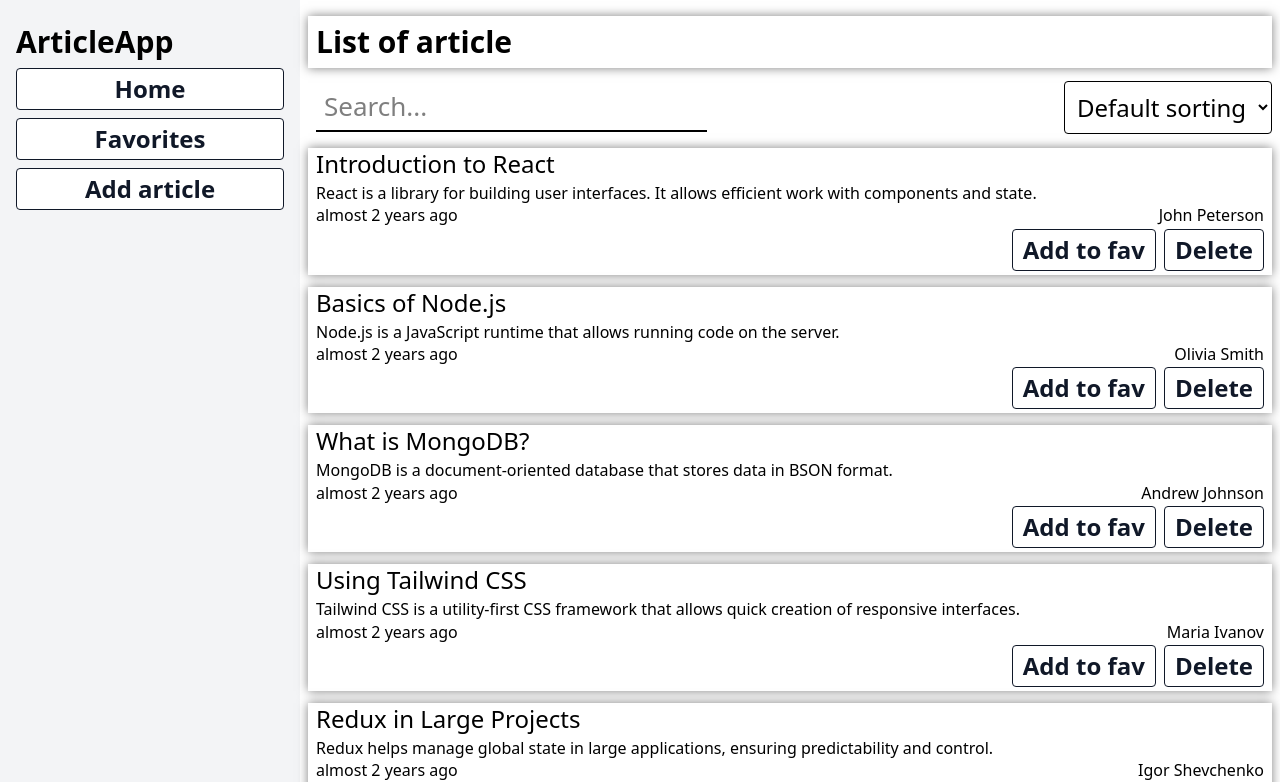
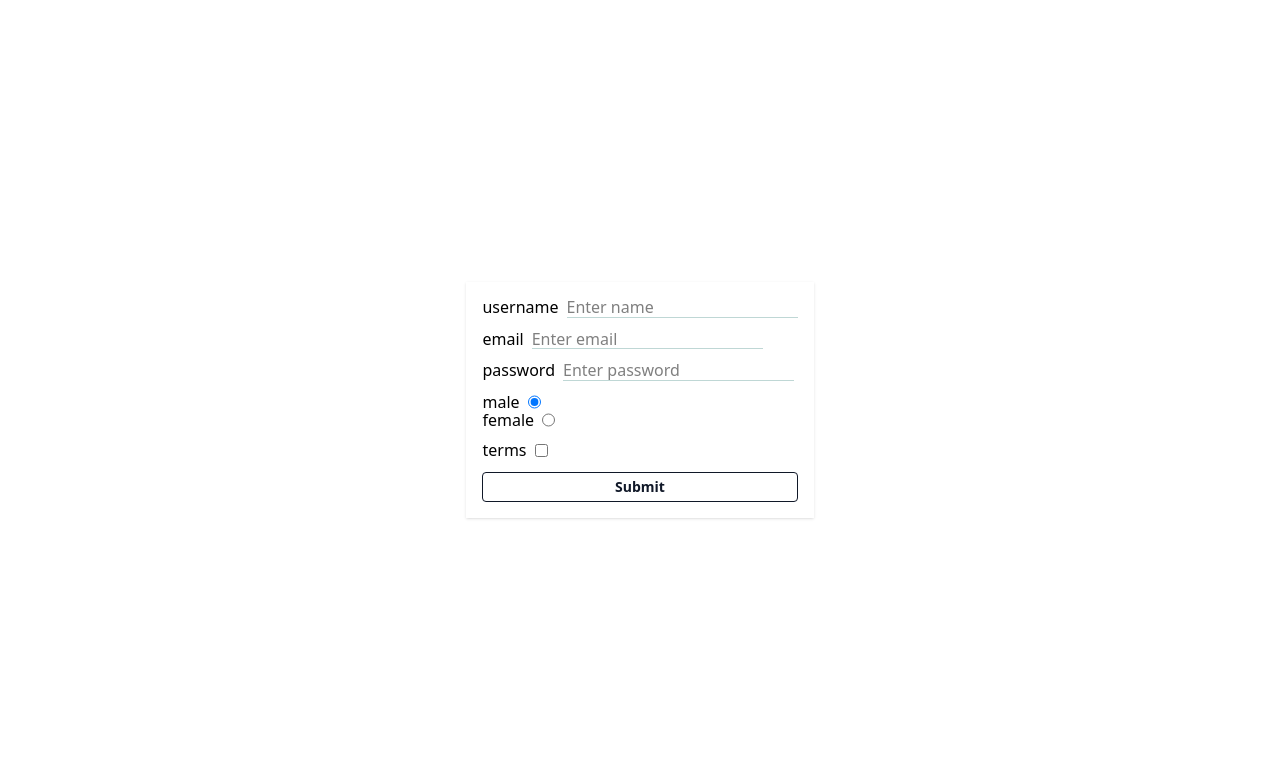
Before and after one commit to Lubov1506/training, a React (Vite) app: page / in a window 1280 px wide. Shown: the top 782 px of the page. Built offline with nearby package versions, Linux system fonts and the light colour scheme.

Commit message:
uncontrolled , controlled forms

```diff
--- a/src/App.jsx
+++ b/src/App.jsx
@@ -1,9 +1,9 @@
-import { ArticlesApp } from "./components"
+import { Form } from "./components"
 
 function App() {
   return (
     <>
-      <ArticlesApp />
+      <Form />
     </>
   )
 }
--- /dev/null
+++ b/src/components/Form/Form.jsx
@@ -0,0 +1,87 @@
+import { useState } from "react"
+import { Button } from "../Button"
+import { FormInput } from "./FormInput"
+
+export const Form = ({ register }) => {
+  const [formData, setFormData] = useState({
+    username: "",
+    email: "",
+    password: "",
+    terms: false,
+    gender: "male",
+  })
+  console.log(formData)
+  const handleChangeInput = (e) => {
+    const { name, value } = e.target
+    console.log(e.target.type)
+    if (e.target.type === "checkbox") {
+      return setFormData({ ...formData, [name]: !formData[name] })
+    }
+    setFormData({ ...formData, [name]: value })
+  }
+  const handleSubmit = (e) => {
+    e.preventDefault()
+    register(formData)
+    setFormData({
+      username: "",
+      email: "",
+      password: "",
+      terms: false,
+      gender: "male",
+    })
+  }
+  return (
+    <div className='grid place-content-center h-[100vh] gap-2 '>
+      <form onSubmit={handleSubmit} className='flex flex-col gap-3 shadow p-4'>
+        <FormInput
+          name='username'
+          placeholder='Enter name'
+          id='nameId'
+          value={formData.username}
+          onChange={handleChangeInput}
+        />
+        <FormInput
+          name='email'
+          placeholder='Enter email'
+          id='emailId'
+          value={formData.email}
+          onChange={handleChangeInput}
+        />
+        <FormInput
+          name='password'
+          placeholder='Enter password'
+          id='passwordId'
+          value={formData.password}
+          onChange={handleChangeInput}
+        />
+        <div>
+          <FormInput
+            type='radio'
+            name='gender'
+            id='gender1Id'
+            value='male'
+            onChange={handleChangeInput}
+            checked={formData.gender === "male"}
+          />
+          <FormInput
+            type='radio'
+            value='female'
+            name='gender'
+            id='gender2Id'
+            // value={formData.gender}
+            onChange={handleChangeInput}
+            checked={formData.gender === "female"}
+          />
+        </div>
+        <FormInput
+          type='checkbox'
+          name='terms'
+          id='termsId'
+          value={formData.terms}
+          onChange={handleChangeInput}
+        />
+        <Button cn='text-sm'>Submit</Button>
+      </form>
+    </div>
+  )
+}
--- /dev/null
+++ b/src/components/Form/FormInput.jsx
@@ -0,0 +1,56 @@
+import clsx from "clsx"
+
+export const FormInput = ({
+  id,
+  name,
+  type = "text",
+  placeholder = "Enter...",
+  labelCN = "",
+  inputCN,
+  spanCN,
+  onChange,
+  value,
+  checked
+}) => {
+  return (
+    <>
+      {type === "radio" ?(
+        <label htmlFor={id} className={clsx("flex gap-2", labelCN)}>
+          <span className={clsx("", spanCN)}>{value}</span>
+          <input
+            type={type}
+            id={id}
+            value={value}
+            onChange={onChange}
+            placeholder={placeholder}
+            name={name}
+            className={clsx(
+              "border-b border-teal-800/25 hover:border-teal-800/80 focus:border-teal-900/100 outline-none transition",
+              inputCN
+            )}      checked={checked}
+          />
+        </label>
+      ):
+      (
+        <label htmlFor={id} className={clsx("flex gap-2", labelCN)}>
+          <span className={clsx("", spanCN)}>{name}</span>
+          <input
+            type={type}
+            id={id}
+            value={value}
+            onChange={onChange}
+            placeholder={placeholder}
+            name={name}
+            className={clsx(
+              "border-b border-teal-800/25 hover:border-teal-800/80 focus:border-teal-900/100 outline-none transition",
+              inputCN
+            )}
+
+          />
+        </label>
+      )
+      }
+
+    </>
+  )
+}
--- /dev/null
+++ b/src/components/Form/UncontrolledForm.jsx
@@ -0,0 +1,28 @@
+import { Button } from "../Button"
+import { FormInput } from "./FormInput"
+
+export const UncontrolledForm = () => {
+  const handleSubmit = (e) => {
+    e.preventDefault()
+    const form = e.currentTarget
+    const name = form.elements.name.value
+    const email = form.elements.email.value
+    const password = form.elements.password.value
+    console.log(name, email, password)
+    form.reset()
+  }
+  return (
+    <div className='grid place-content-center h-[100vh] gap-2 '>
+      <form onSubmit={handleSubmit} className='flex flex-col gap-3 shadow p-4'>
+        <FormInput name='name' placeholder='Enter name' id='nameId' />
+        <FormInput name='email' placeholder='Enter email' id='emailId' />
+        <FormInput
+          name='password'
+          placeholder='Enter password'
+          id='passwordId'
+        />
+        <Button cn='text-sm'>Submit</Button>
+      </form>
+    </div>
+  )
+}
--- a/src/main.jsx
+++ b/src/main.jsx
@@ -1,11 +1,7 @@
-import { StrictMode } from 'react'
-import { createRoot } from 'react-dom/client'
-import App from './App.jsx'
-import 'modern-normalize'
-import './index.css'
+import { StrictMode } from "react"
+import { createRoot } from "react-dom/client"
+import App from "./App.jsx"
+import "modern-normalize"
+import "./index.css"
 
-createRoot(document.getElementById('root')).render(
-  <StrictMode>
-    <App />
-  </StrictMode>,
-)
+createRoot(document.getElementById("root")).render(<App />)
```
Also changed, not shown: src/components/index.js (+12 -10 lines).
